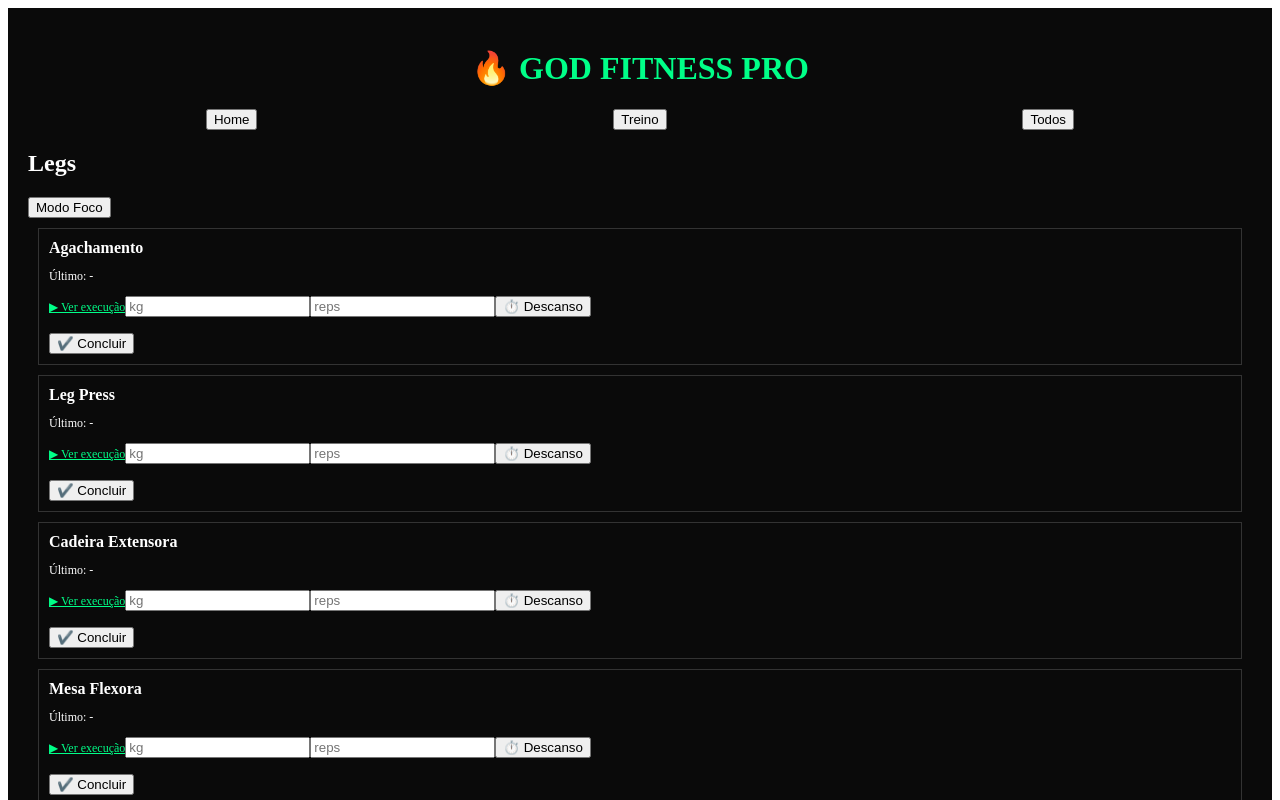
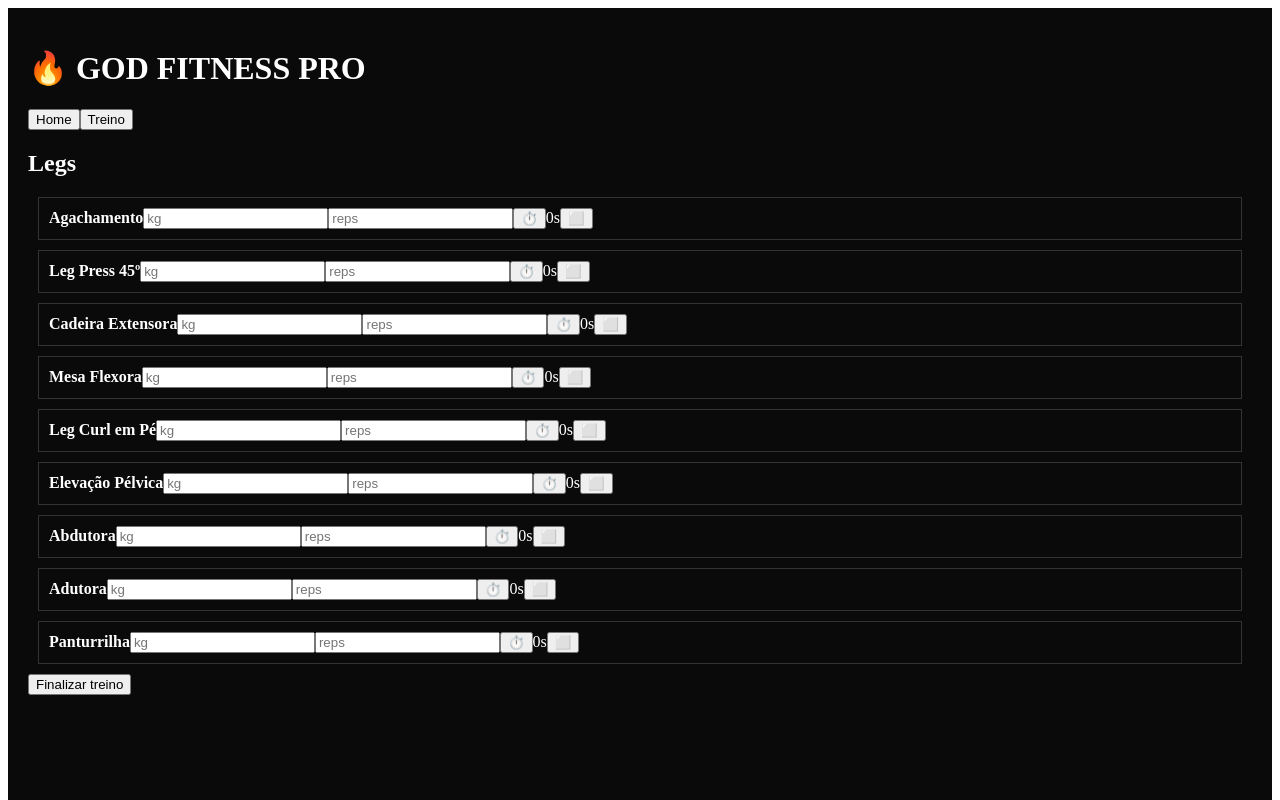
Before and after one commit to hellderluis00-byte/gym-app, a Next.js app: page / in a window 1280 px wide. Both pictures are taken after a click on the button "Treino". Shown: the top 800 px of the page. Built offline with nearby package versions, Linux system fonts and the light colour scheme.

Commit message:
Update page.js

```diff
--- a/app/page.js
+++ b/app/page.js
@@ -1,36 +1,17 @@
 "use client";
 import { useState, useEffect } from "react";
 
-// Segunda = Push
 const split = ["Rest","Push","Pull","Legs","Upper","Lower","Rest"];
 
 const workouts = {
-  Push: [
-    "Supino Reto Máquina","Supino Inclinado Máquina","Peck Deck","Crossover Polia Alta","Crossover Polia Baixa",
-    "Desenvolvimento Ombro Máquina","Elevação Lateral Polia","Posterior Ombro Polia",
-    "Tríceps Testa Polia","Tríceps Corda","Tríceps Francês Polia"
-  ],
-  Pull: [
-    "Puxada Frontal","Puxada Pegada Fechada","Remada Máquina","Remada Baixa Triângulo",
-    "Pulldown Braço Estendido","Face Pull","Rosca Direta Barra W","Rosca Scott","Rosca Martelo","Rosca Polia"
-  ],
-  Legs: [
-    "Agachamento","Leg Press","Cadeira Extensora","Mesa Flexora","Leg Curl em Pé",
-    "Elevação Pélvica","Abdutora","Adutora","Panturrilha"
-  ],
-  Upper: [
-    "Supino Inclinado Máquina","Crossover Polia Alta","Puxada Frontal","Remada Máquina",
-    "Elevação Lateral Polia","Posterior Ombro Polia","Tríceps Corda","Rosca Direta Barra W"
-  ],
-  Lower: [
-    "Agachamento","Leg Press","Cadeira Extensora","Mesa Flexora",
-    "Elevação Pélvica","Panturrilha","Abdutora","Adutora"
-  ]
+  Push: ["Supino Reto Máquina","Supino Inclinado Máquina","Peck Deck","Crossover Polia Alta","Crossover Polia Baixa","Desenvolvimento Ombro Máquina","Elevação Lateral Polia","Posterior Ombro Polia","Tríceps Testa Polia","Tríceps Corda","Tríceps Francês Polia"],
+  Pull: ["Puxada Frontal","Puxada Pegada Fechada","Remada Máquina","Remada Baixa Triângulo","Pulldown Braço Estendido","Face Pull","Rosca Direta Barra W","Rosca Scott","Rosca Martelo","Rosca Polia"],
+  Legs: ["Agachamento","Leg Press 45º","Cadeira Extensora","Mesa Flexora","Leg Curl em Pé","Elevação Pélvica","Abdutora","Adutora","Panturrilha"],
+  Upper: ["Supino Inclinado Máquina","Crossover Polia Alta","Puxada Frontal","Remada Máquina","Elevação Lateral Polia","Posterior Ombro Polia","Tríceps Corda","Rosca Direta Barra W"],
+  Lower: ["Agachamento","Leg Press 45º","Mesa Flexora","Stiff","Elevação Pélvica","Panturrilha","Abdutora"]
 };
 
-const absList = [
-  "Abdominal Máquina","Abdominal Supra","Abdominal Infra","Prancha"
-];
+const absList = ["Abdominal Máquina","Abdominal Supra","Abdominal Infra","Prancha"];
 
 const cardioMap = {
   Push: "Esteira 20min",
@@ -39,19 +20,17 @@ const cardioMap = {
   Lower: "Bike 20min"
 };
 
-export default function App() {
+export default function App(){
   const today = new Date();
   const dateStr = today.toISOString().split("T")[0];
-  const dayIndex = today.getDay();
-  const todayWorkout = split[dayIndex];
+  const todayWorkout = split[today.getDay()];
 
   const [tab,setTab]=useState("home");
   const [checkins,setCheckins]=useState([]);
   const [logs,setLogs]=useState({});
   const [exerciseState,setExerciseState]=useState({});
-  const [timer,setTimer]=useState(0);
-  const [focus,setFocus]=useState(false);
-  const [selectedDate,setSelectedDate]=useState(null);
+  const [activeWorkout,setActiveWorkout]=useState(null);
+  const [timers,setTimers]=useState({});
 
   useEffect(()=>{
     setCheckins(JSON.parse(localStorage.getItem("checkins"))||[]);
@@ -63,24 +42,27 @@ export default function App() {
     localStorage.setItem("logs",JSON.stringify(logs));
   },[checkins,logs]);
 
+  // TIMER POR EXERCÍCIO
   useEffect(()=>{
-    if(timer>0){
-      const t=setTimeout(()=>setTimer(timer-1),1000);
-      return ()=>clearTimeout(t);
-    }
-  },[timer]);
+    const interval = setInterval(()=>{
+      setTimers(prev=>{
+        const updated={...prev};
+        Object.keys(updated).forEach(k=>{
+          if(updated[k]>0) updated[k]--;
+        });
+        return updated;
+      });
+    },1000);
+    return ()=>clearInterval(interval);
+  },[]);
 
-  const checkin=()=>{
-    if(todayWorkout==="Rest") return alert("Hoje é descanso");
+  const startWorkout=(type)=>{
+    setActiveWorkout(type);
     if(!checkins.includes(dateStr)) setCheckins([...checkins,dateStr]);
     setTab("treino");
   };
 
-  const saveWorkout=()=>{
-    setLogs({...logs,[dateStr]:exerciseState});
-    setExerciseState({});
-    setTab("home");
-  };
+  const workoutToUse = activeWorkout || todayWorkout;
 
   const handleChange=(ex,field,val)=>{
     setExerciseState(prev=>({
@@ -89,184 +71,105 @@ export default function App() {
     }));
   };
 
-  const getStats=(ex)=>{
+  const toggleCheck=(ex)=>{
+    setExerciseState(prev=>({
+      ...prev,
+      [ex]:{...prev[ex], done: !prev[ex]?.done}
+    }));
+  };
+
+  const saveWorkout=()=>{
+    setLogs(prev=>({
+      ...prev,
+      [dateStr]:{
+        workout: workoutToUse,
+        data: exerciseState
+      }
+    }));
+    setExerciseState({});
+    setActiveWorkout(null);
+    setTab("home");
+  };
+
+  const getLast=(ex)=>{
     const entries=Object.values(logs);
-    let last=null;
-    let best=null;
-
-    for(let i=0;i<entries.length;i++){
-      if(entries[i][ex]){
-        const data = entries[i][ex];
-
-        // último
-        last = data;
-
-        // melhor (PR) baseado em peso
-        if(!best || (data.weight && Number(data.weight) > Number(best.weight||0))){
-          best = data;
-        }
-      }
+    for(let i=entries.length-1;i>=0;i--){
+      if(entries[i].data?.[ex]) return entries[i].data[ex];
     }
-
-    return { last, best };
+    return null;
   };
 
   const fullWorkout = () => {
-    let base = workouts[todayWorkout] || [];
-
-    // adicionar abdomen nos dias certos
-    if(["Push","Pull","Upper","Lower"].includes(todayWorkout)){
-      base = [...base, ...absList];
+    let base = workouts[workoutToUse] || [];
+    if(["Push","Pull","Upper","Lower"].includes(workoutToUse)){
+      base=[...base,...absList];
     }
-
-    // adicionar cardio como item do treino
-    if(cardioMap[todayWorkout]){
-      base = [...base, cardioMap[todayWorkout]];
-    }
-
+    if(cardioMap[workoutToUse]) base=[...base,cardioMap[workoutToUse]];
     return base;
   };
-
-  const weeklyGoal=5;
-  const thisWeek=checkins.length;
 
   return(
     <div style={{padding:20,background:"#0a0a0a",color:"white",minHeight:"100vh"}}>
 
-      <h1 style={{textAlign:"center",color:"#00ff88"}}>🔥 GOD FITNESS PRO</h1>
+      <h1>🔥 GOD FITNESS PRO</h1>
 
-      <div style={{display:"flex",justifyContent:"space-around"}}>
+      <div>
         <button onClick={()=>setTab("home")}>Home</button>
         <button onClick={()=>setTab("treino")}>Treino</button>
-        <button onClick={()=>setTab("todos")}>Todos</button>
       </div>
 
       {tab==="home" && (
         <div>
           <h2>Hoje: {todayWorkout}</h2>
+          <button onClick={()=>startWorkout(todayWorkout)}>Treino do dia</button>
 
-          {cardioMap[todayWorkout] && (
-            <p>🚴 Cardio: {cardioMap[todayWorkout]}</p>
-          )}
-
-          { ["Push","Pull","Upper","Lower"].includes(todayWorkout) && (
-            <p>🔥 Abdômen incluso</p>
-          )}
-
-          <button onClick={checkin} style={{padding:15,background:"#00ff88",border:"none"}}>Check-in</button>
-
-          <p>🔥 Semana: {thisWeek}/{weeklyGoal}</p>
-          <div style={{background:"gray",height:10}}>
-            <div style={{width:`${(thisWeek/weeklyGoal)*100}%`,background:"#00ff88",height:10}}></div>
-          </div>
-
-          <h3>📅 Histórico</h3>
-          {checkins.map((d,i)=>(
-            <div key={i} onClick={()=>setSelectedDate(d)} style={{cursor:"pointer"}}>{d}</div>
+          {Object.keys(workouts).map(w=>(
+            <button key={w} onClick={()=>startWorkout(w)}>{w}</button>
           ))}
 
-          {selectedDate && (
-            <div>
-              <h4>Treino:</h4>
-              {Object.entries(logs[selectedDate]||{}).map(([ex,val],i)=>(
-                <div key={i}>
-                  {ex} - {val.weight||""} {val.reps?`x ${val.reps}`:""} {val.time?`(${val.time}s)`:""}
-                </div>
-              ))}
+          <h3>Histórico</h3>
+          {Object.entries(logs).map(([date,val])=>(
+            <div key={date}>
+              <b>{date}</b> - {val.workout}
             </div>
-          )}
+          ))}
         </div>
       )}
 
-      {tab==="treino" && todayWorkout!=="Rest" && (
+      {tab==="treino" && (
         <div>
-          <h2>{todayWorkout}</h2>
+          <h2>{workoutToUse}</h2>
 
-          <button onClick={()=>setFocus(!focus)}>Modo Foco</button>
-
-          {(focus
-            ? [fullWorkout().find(ex=>!exerciseState[ex]?.done)]
-            : fullWorkout()
-          ).map(ex => (
-            ex ? (
-              <div key={ex} style={{border:"1px solid #333",padding:10,margin:10}}>
+          {fullWorkout().map(ex=>{
+            const last=getLast(ex);
+            return (
+              <div key={ex} style={{border:"1px solid #333",margin:10,padding:10}}>
                 <b>{ex}</b>
 
-                {/* mostrar carga anterior só pra musculação */}
-                {!ex.includes("Abdominal") && ex !== "Prancha" && !ex.includes("min") && (
-                  <p style={{fontSize:12}}>{(()=>{
-                  const {last, best} = getStats(ex);
-                  return (
-                    <>
-                      <p style={{fontSize:12}}>
-                        Último: {last ? `${last.weight||"-"}kg ${last.reps?`x ${last.reps}`:""}` : "-"}
-                      </p>
-                      {best && last && last.weight && Number(last.weight) >= Number(best.weight) && (
-                        <p style={{color:"#00ff88", fontSize:12}}>🔥 PR!</p>
-                      )}
-                    </>
-                  );
-                })()}</p>
-                )}
+                {last && <p>Último: {last.weight||"-"}kg {last.reps?`x ${last.reps}`:""}</p>}
 
-                <a href={`https://www.youtube.com/results?search_query=${ex}`} target="_blank" style={{color:"#00ff88",fontSize:12}}>
-                  ▶ Ver execução
-                </a>
-
-                {/* musculação normal */}
-                {!ex.includes("Abdominal") && ex !== "Prancha" && !ex.includes("min") && (
+                {!ex.includes("Abdominal") && ex!=="Prancha" && !ex.includes("min") && (
                   <>
-                    <input placeholder="kg" onChange={e=>handleChange(ex,"weight",e.target.value)}/>
-                    <input placeholder="reps" onChange={e=>handleChange(ex,"reps",e.target.value)}/>
+                    <input placeholder="kg" onChange={e=>handleChange(ex,"weight",e.target.value)} />
+                    <input placeholder="reps" onChange={e=>handleChange(ex,"reps",e.target.value)} />
                   </>
                 )}
 
-                {/* prancha com tempo */}
-                {ex === "Prancha" && (
-                  <input placeholder="tempo (segundos)" onChange={e=>handleChange(ex,"time",e.target.value)}/>
+                {ex==="Prancha" && (
+                  <input placeholder="tempo" onChange={e=>handleChange(ex,"time",e.target.value)} />
                 )}
 
-                <button onClick={()=>setTimer(90)}>⏱️ Descanso</button>
-                <p>{timer>0?`Descanso: ${timer}s`:""}</p>
+                <button onClick={()=>setTimers(prev=>({...prev,[ex]:90}))}>⏱️</button>
+                <span>{timers[ex]||0}s</span>
 
-                <button onClick={()=>handleChange(ex,"done",true)}>✔️ Concluir</button>
+                <button onClick={()=>toggleCheck(ex)}>
+                  {exerciseState[ex]?.done ? "✅" : "⬜"}
+                </button>
               </div>
-            ) : null
-          ))}
+            );
+          })}
 
-          <button onClick={saveWorkout} style={{padding:15,background:"#00ff88"}}>Finalizar</button>
-        </div>
-      )}
-
-      {tab==="todos" && (
-        <div>
-          <h2 style={{textAlign:"center", marginBottom:20}}>📚 Todos os Treinos</h2>
-
-          {[...Object.keys(workouts), "Abdomen"].map(day => (
-            <div key={day} style={{marginBottom:25}}>
-              <h3 style={{color:"#00ff88", marginBottom:10}}>{day}</h3>
-
-              <div style={{display:"grid", gridTemplateColumns:"1fr 1fr", gap:10}}>
-                {(day === "Abdomen" ? absList : workouts[day]).map(ex => (
-                  <div key={ex} style={{
-                    background:"#111",
-                    border:"1px solid #333",
-                    borderRadius:12,
-                    padding:10,
-                    display:"flex",
-                    justifyContent:"space-between",
-                    alignItems:"center"
-                  }}>
-                    <span style={{fontSize:13}}>{ex}</span>
-
-                    <a href={`https://www.youtube.com/results?search_query=${ex}`} target="_blank" style={{background:"#00ff88",color:"black",padding:"5px 8px",borderRadius:8,fontSize:12,textDecoration:"none"}}>
-                      ▶
-                    </a>
-                  </div>
-                ))}
-              </div>
-            </div>
-          ))}
+          <button onClick={saveWorkout}>Finalizar treino</button>
         </div>
       )}
 
```
